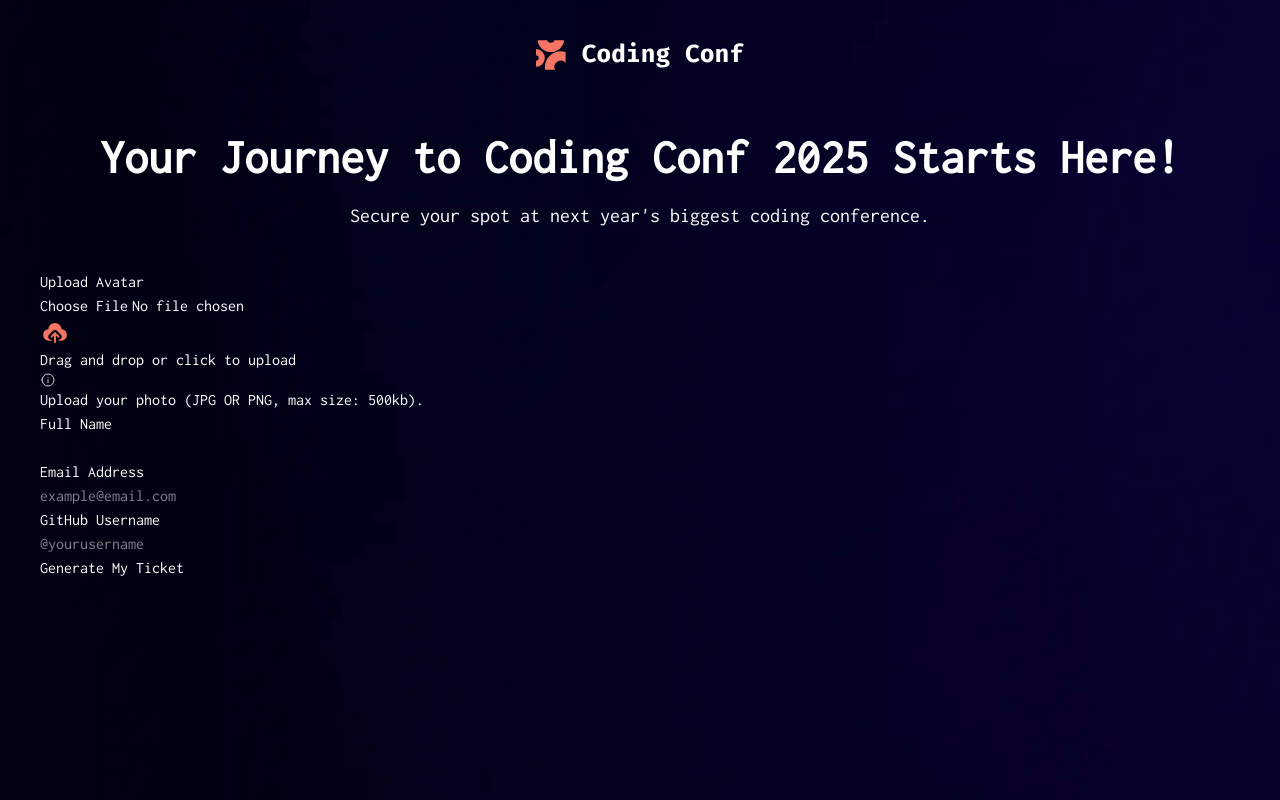
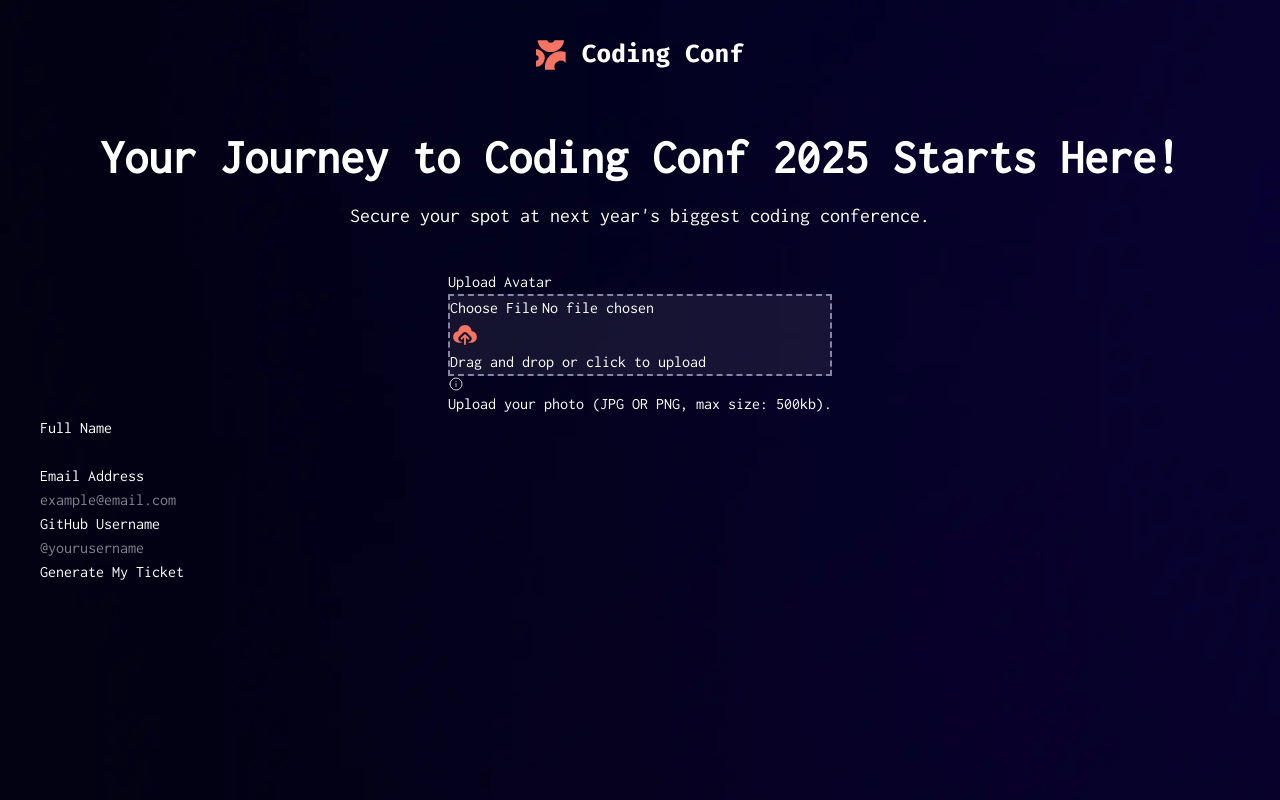
Before and after one commit to azanra/conference-ticket, a React (Vite) app: page / in a window 1280 px wide. Built offline with nearby package versions, Linux system fonts and the light colour scheme.

Commit message:
Center the avatarUpload and style the container

```diff
--- a/src/App.css
+++ b/src/App.css
@@ -15,6 +15,7 @@
   --Neutral-300: hsl(252, 6%, 83%);
   --Neutral-500: hsl(245, 15%, 58%);
   --Neutral-700: hsl(245, 19%, 35%);
+  --input-bg: hsl(245, 19%, 35%, 0.25);
   --Neutral-900: hsl(248, 70%, 10%);
   --Orange-500: hsl(7, 88%, 67%);
   --Orange-700: hsl(7, 71%, 60%);
--- a/src/component/avatarUpload.jsx
+++ b/src/component/avatarUpload.jsx
@@ -20,9 +20,12 @@ export default function AvatarUpload({ ticket, handleTicket }) {
   }
 
   return (
-    <>
+    <div>
       <p>Upload Avatar</p>
-      <label htmlFor="">
+      <div
+        htmlFor=""
+        className="border-2 border-dashed border-(--Neutral-500) bg-(--input-bg)"
+      >
         <input
           type="file"
           onChange={handleAvatar}
@@ -34,7 +37,7 @@ export default function AvatarUpload({ ticket, handleTicket }) {
           <img src="../src/assets/images/icon-upload.svg" alt="upload icon" />
         </div>
         <span>Drag and drop or click to upload</span>
-      </label>
+      </div>
       <p>
         <span>
           <img src="../src/assets/images/icon-info.svg" alt="info icon" />
@@ -43,6 +46,6 @@ export default function AvatarUpload({ ticket, handleTicket }) {
             : "File too large. Please upload a photo under 500KB"}
         </span>
       </p>
-    </>
+    </div>
   );
 }
--- a/src/component/form.jsx
+++ b/src/component/form.jsx
@@ -3,6 +3,7 @@ import Body from "./body.jsx";
 import Header from "./header.jsx";
 import Input from "./input.jsx";
 import Ticket from "./ticket.jsx";
+import "../App.css";
 
 const template = {
   name: {
@@ -63,7 +64,9 @@ export default function Form({ ticket, status, handleTicket, setStatus }) {
             });
           }}
         >
-          <AvatarUpload ticket={ticket} handleTicket={handleTicket} />
+          <div className="centerComponent">
+            <AvatarUpload ticket={ticket} handleTicket={handleTicket} />
+          </div>
           <Input
             template={template.name}
             ticket={ticket}
```
